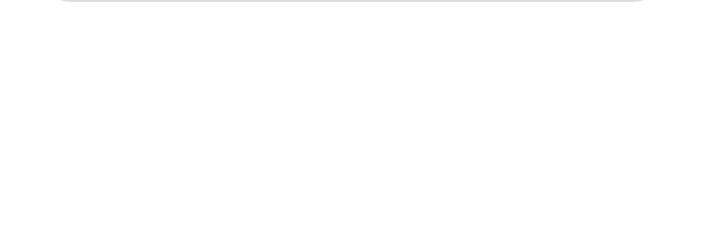
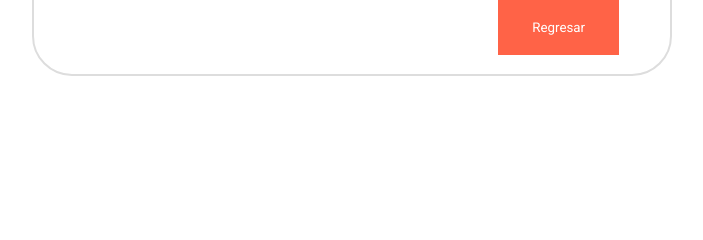
Before and after one commit to laureina7/PINTALOVERS-FINAL-NO-VA-MAS, a PHP site: page /views/lista.php in a window 1280 px wide. Shown: the part 285-525 px from the top of the page, without its empty margins (288-991 px from the left). Run offline with PHP 8.4, Linux system fonts and the light colour scheme; the visitor is signed in with stand-in values (Sample User, id 1); data that the repository does not hold is empty.

Commit message:
retoquesV0.1

```diff
--- a/Assets/css/tablausu.css
+++ b/Assets/css/tablausu.css
@@ -32,6 +32,20 @@
 tr:nth-child(even){
     background-color: #f2f2f2
 }
+.tabla .Regresar{
+    font-family: 'Roboto', sans-serif;
+    margin-bottom: 3%;
+    border: none;
+    background-color: tomato;
+    color: white;
+    padding: 20px 33.8px;
+    margin-left: 65%;
+}
+.Regresar:hover{
+    background-color: white;
+    border: 1px solid tomato;
+    color: tomato;
+}
 @media(max-width: 700px){
     .tabla{
         margin-left: 0%;
--- a/views/adminA.php
+++ b/views/adminA.php
@@ -54,7 +54,7 @@ if (!isset($_GET['id'])) {
         <input type="text" class="ingresar"  name="txtnombre" id="txtnombre" value="<?php echo $persona->nombres; ?>" placeholder="ingrese su nombre completo" required>
         <br>
         <select name="txtestado" id="txtestado">
-                <option value="<?php echo $persona->rol;?>"> Seleccione una opcion</option>
+                <option value="<?php echo $persona->estado;?>"> Seleccione una opcion</option>
                 <option value="activo">Activo</option>
                 <option value="inactivo">Inactivo</option>
             </select>
--- a/views/editarProcesoA.php
+++ b/views/editarProcesoA.php
@@ -8,7 +8,7 @@
     $estado = $_POST["txtestado"];
     $setencia = $bd->prepare("UPDATE usuario SET nombres = ?, estado = ? WHERE pin_cuadro = ?;");
     $resultado = $setencia->execute([$nombres, $estado, $id]);
-    if(resultado === TRUE){
+    if($resultado === TRUE){
         echo '<script type="text/javascript">
         alert("Se ha actualizado correctamente");
         window.location.href="lista.php";
--- a/views/lista.php
+++ b/views/lista.php
@@ -87,7 +87,11 @@
                 }
                 ?>
         </table>
+        <a href="#">
+            <button class="Regresar">Regresar</button>
+        </a>
     </div>
+
     <script src="java.js"></script>
     <script src="https://code.jquery.com/jquery-3.5.1.slim.min.js"
         integrity="sha384-DfXdz2htPH0lsSSs5nCTpuj/zy4C+OGpamoFVy38MVBnE+IbbVYUew+OrCXaRkfj"
```
